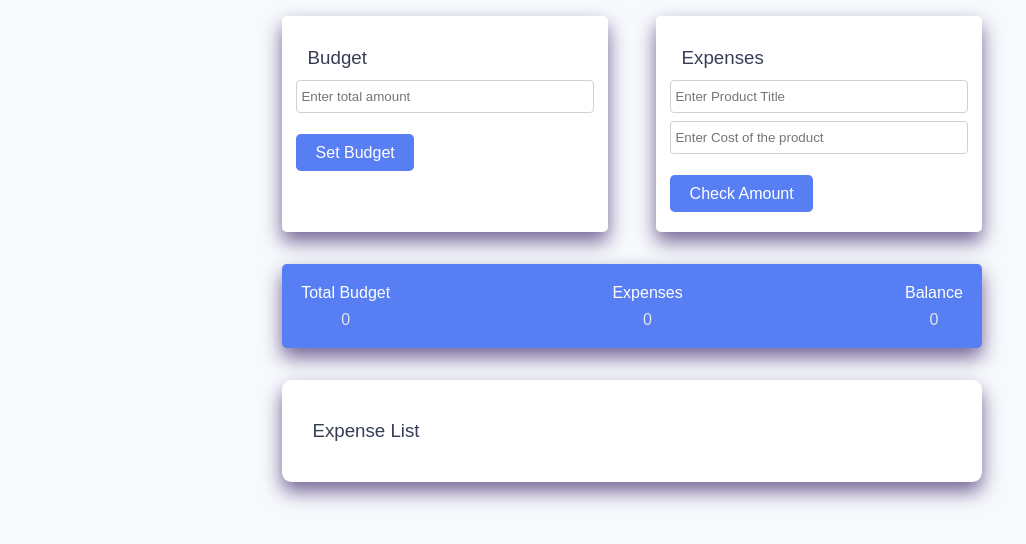
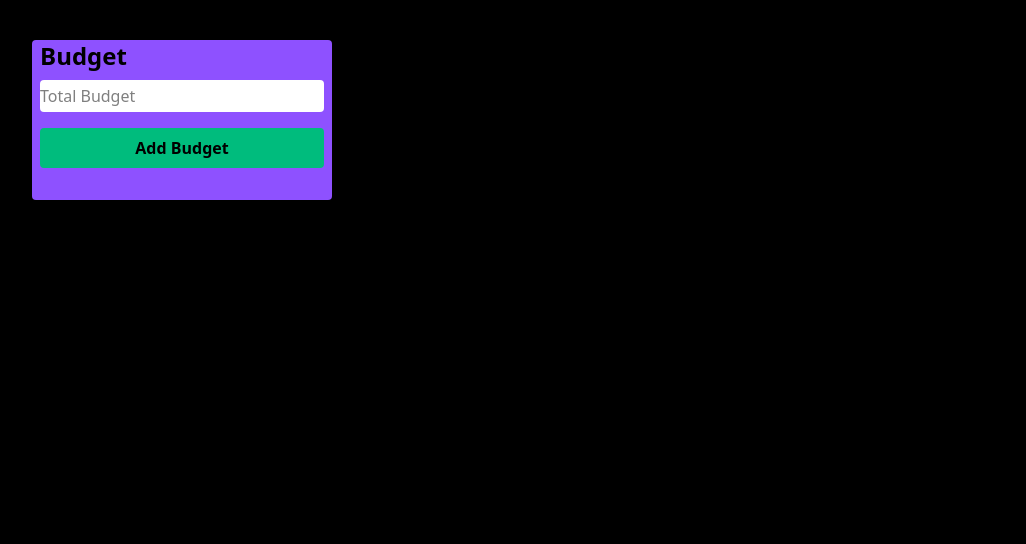
Before and after one commit to git-aftab/expense_tracker, a plain HTML site: page index.html in a window 1280 px wide. Shown: the whole page, without its empty margins (8-1034 px from the left). Drawn offline with nearby package versions, Linux system fonts and the light colour scheme.

Commit message:
second commit

```diff
--- a/index.html
+++ b/index.html
@@ -4,7 +4,7 @@
     <meta charset="UTF-8" />
     <meta name="viewport" content="width=device-width, initial-scale=1.0" />
     <title>Budget Tracker</title>
-    <link rel="stylesheet" href="style.css" />
+    <!-- <link rel="stylesheet" href="style.css" /> -->
     <link
       rel="stylesheet"
       href="https://cdnjs.cloudflare.com/ajax/libs/font-awesome/6.7.2/css/all.min.css"
@@ -12,69 +12,17 @@
       crossorigin="anonymous"
       referrerpolicy="no-referrer"
     />
+    <script src="https://cdn.jsdelivr.net/npm/@tailwindcss/browser@4"></script>
   </head>
-  <body>
-    <div class="wrapper">
-      <div class="container">
-        <div class="sub-container">
-          <!-- Budget -->
-          <div class="total-amount-container">
-            <h3>Budget</h3>
-            <p class="hide error" id="budget-error">
-              Value Cannot be empty or negative
-            </p>
-            <input
-              type="number"
-              id="total-amount"
-              placeholder="Enter total amount"
-              <
-            />
-            <button class="submit" id="total-amount-button">Set Budget</button>
-          </div>
+  <body class="bg-black">
+    <div class="main bg-black h-[100vh] w-[100vw] relative" id="main">
+     <div class="container1 bg-violet-500 w-75 h-40 pl-2 pr-2 absolute left-10 top-10 flex flex-col rounded">
+      <h2 class="text-2xl font-bold">Budget</h2>
+      <p class="error-msg text-red-500 font-semibold hidden">Please Enter The Amount </p>
+      <input type="" placeholder="Total Budget" class="bg-white rounded py-1 my-2">
+      <button class="submit my-2 bg-emerald-500 rounded px-2 py-2 font-semibold">Add Budget</button>
 
-          <!-- Expenditure -->
-          <div class="user-amount-container">
-            <h3>Expenses</h3>
-            <p class="hide error" id="product-title-error">
-              Values cannot be empty
-            </p>
-            <input
-              type="text"
-              class="product-tile"
-              id="product-title"
-              placeholder="Enter Product Title"
-            />
-            <input
-              type="number"
-              id="user-amount"
-              placeholder="Enter Cost of the product"
-            />
-            <button class="submit" id="check-amount">Check Amount</button>
-          </div>
-        </div>
-        <!-- Output -->
-        <div class="output-container flex-space">
-          <div>
-            <p>Total Budget</p>
-            <span id="amount">0</span>
-          </div>
-          <div>
-            <p>Expenses</p>
-            <span id="expenditure-value">0</span>
-          </div>
-          <div>
-            <p>Balance</p>
-            <span id="balance-amount">0</span>
-          </div>
-        </div>
-      </div>
-      <!-- List -->
-       <div class="list">
-        <h3>Expense List</h3>
-        <div class="list-container" id="list">
-
-        </div>
-       </div>
+     </div>
     </div>
 
     <!-- Script -->
--- a/style.css
+++ /dev/null
@@ -1,149 +0,0 @@
-*{
-    padding: 0;
-    margin: 0;
-    box-sizing: border-box;
-    font-family: sans-serif;
-}
-
-body{
-    background-color: #f7f9fd;
-}
-
-.wrapper{
-    width: 90%;
-    font-size: 16px;
-    max-width: 43.75em;
-    margin: 1em auto;
-}
-.container{
-    width: 100%;
-}
-
-.sub-container{
-    width: 100%;
-    display: grid;
-    grid-template-columns: 1fr 1fr;
-    gap: 3em;
-}
-.flex{
-    display: flex;
-    align-items: center;
-}
-.flex-space{
-    display: flex;
-    justify-content: space-between;
-    align-items: center;
-}
-.wrapper h3{
-    color: #363d55;
-    font-weight: 500;
-    margin: 0.6em;
-}
-
-.container input{
-    display: block;
-    width: 100%;
-    padding: 0.6em 0.3em;
-    border: 1px solid #d0d0d0;
-    border-radius: 0.3em;
-    color: #414a67;
-    outline: none;
-    font-weight: 400;
-    margin-bottom: 0.6em;
-}
-.container input:focus{
-    border-color: #587ef4;
-}
-.total-amount-container, .user-amount-container{
-    background-color: #ffffff;
-    padding: 1.25em 0.9em;
-    border-radius: 0.3em;
-    box-shadow: 0 0.6em 1.2em rgba(28, 0, 80, 0.6);
-}
-
-.output-container{
-    background-color: #587ef4;
-    color: #fff;
-    border-radius: 0.3em;
-    box-shadow:  0 0.6em 1.2em rgba(28, 0, 80, 0.6);
-    margin: 2em 0;
-    padding: 1.2em;
-}
-.output-container p{
-    font-weight: 500;
-    margin-bottom: 0.6em;
-}
-.output-container span{
-    display: block;
-    text-align: center;
-    font-weight: 400;
-    color: #e5e5e5;
-}
-.submit{
-    font-size: 1em;
-    margin-top: .8em;
-    background-color: #587ef4;
-    color: #fff;
-    border: none;
-    outline: none;
-    padding: 0.6em 1.2em;
-    border-radius: 0.3em;
-    cursor: pointer;
-}
-.list{
-    background-color: #fff;
-    padding: 1.8em 1.2em;
-    box-shadow: 0 0.6em 1.2em rgba(28, 0, 80, 0.6);
-    border-radius: 0.6em;
-}
-.sublist-content{
-    width: 100%;
-    border-left: .3em solid #587ef4;
-    margin-bottom: .6em;
-    padding: .5em 0;
-}
-.product{
-    font-weight: 500;
-    margin-left: 1.5em;
-    color: #363d55;
-}
-.amount{
-    color: #414a67;
-    margin-left: 20%;
-}
-.icons-container{
-    width: 5em ;
-    margin: 1.2em;
-    align-items: center;
-}
-.product-title{
-    margin-bottom: 1em;
-}
-
-
-.hide{
-    display: none;
-}
-.error{
-    color: #ff465a;
-}
-.edit{
-    margin-left: auto;
-}
-
-.edit, .delete{
-    background: transparent;
-    cursor: pointer;
-    margin-right: 1.5em;
-    border: none;
-    color: #587ef4;
-}
-
-@media  screen and (max-width: 600px) {
-    .wrapper{
-        font-size: 14px;
-    }
-    .sub-container{
-        grid-template-columns: 1fr;
-    }
-}
```
